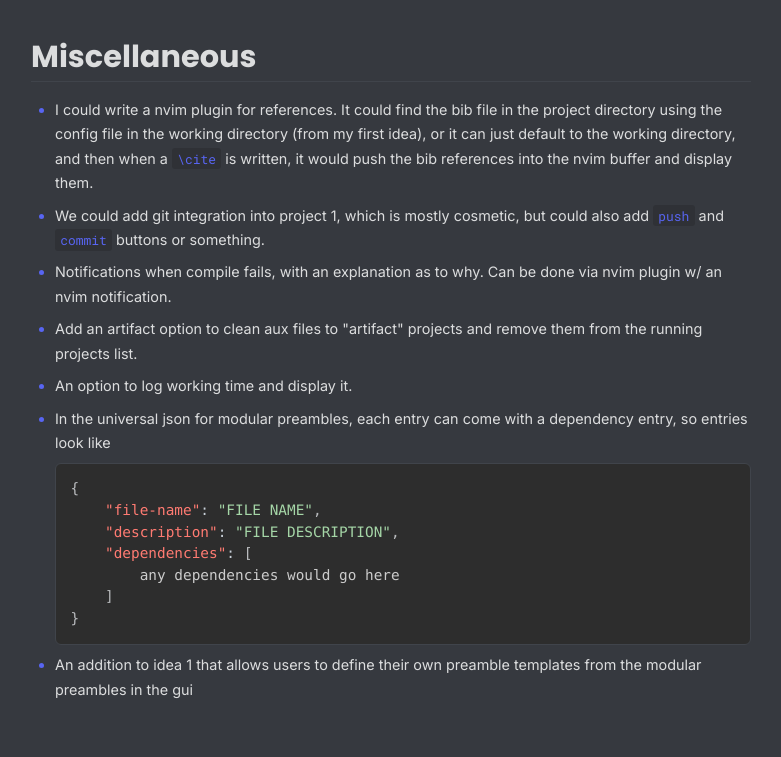
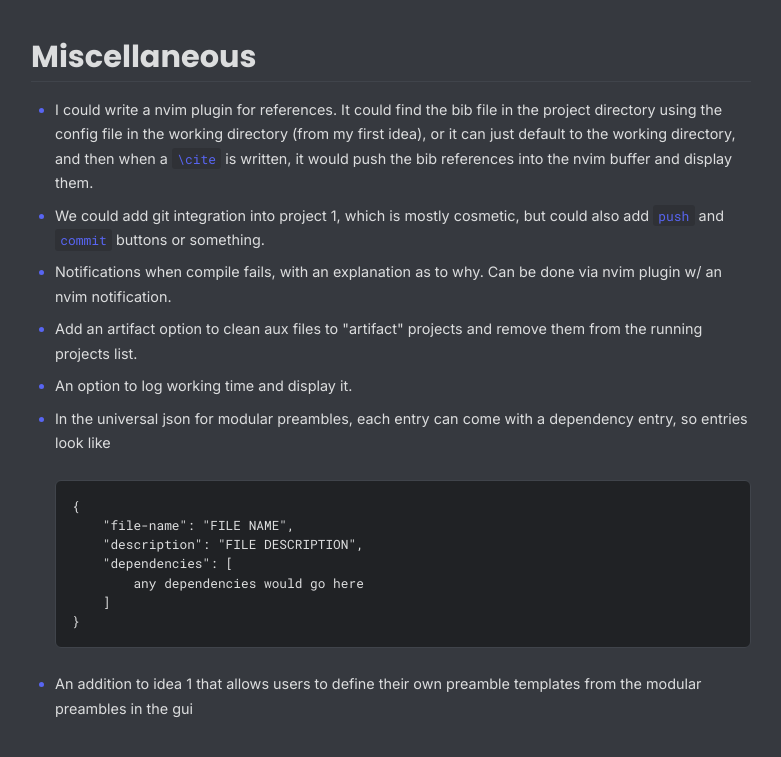
Before and after one commit to TheHolyChickn/theholychickn.github.io, a plain HTML site: page blog/posts/Future-LaTeX-Workflow-Optimization-Ideas.html in a window 1280 px wide. Shown: the part 2292-3049 px from the top of the page, without its empty margins (379-1160 px from the left). Drawn offline with nearby package versions, Linux system fonts and the light colour scheme; a small style sheet from the web is missing.

Commit message:
okn scrfew that

```diff
--- a/blog/posts/Future-LaTeX-Workflow-Optimization-Ideas.html
+++ b/blog/posts/Future-LaTeX-Workflow-Optimization-Ideas.html
@@ -6,7 +6,6 @@
     <link rel="stylesheet" href="/assets/css/theme.css">
     <link rel="stylesheet" href="/assets/css/blog.css">
     <link rel="stylesheet" href="/assets/css/post.css">
-    <link rel="stylesheet" href="https://cdnjs.cloudflare.com/ajax/libs/prism/1.29.0/themes/prism-tomorrow.min.css" integrity="sha512-vsM0s3o9g5ZJXXJHzK/xRZd+pHdsHxpN9K7o40Py8D_SuiL+L9JDTT2rypUoLio7LCoUtUESuXDAKAU3NoL7Uw==" crossorigin="anonymous" referrerpolicy="no-referrer" />
 
     <title>theholychickn-blog-1</title>
 </head>
@@ -136,7 +135,5 @@
 
 <script src="/assets/js/year.js"></script>
 <script src="/assets/js/toc.js"></script>
-<script src="https://cdnjs.cloudflare.com/ajax/libs/prism/1.29.0/components/prism-core.min.js" integrity="sha512-9khQRAUBYEJDCDVP2ywPTqrSGSG6XMAhAM_3tdMdRmg3sQGxsPprPZ4mVcM8hDpnNInkrAnmHMD/49H5vL+Y0Q==" crossorigin="anonymous" referrerpolicy="no-referrer"></script>
-<script src="https://cdnjs.cloudflare.com/ajax/libs/prism/1.29.0/plugins/autoloader/prism-autoloader.min.js" integrity="sha512-SkmBfuA2hqjzEVpmnMt/LINrjM5G8xFDDhr4aMMKpdU/aGuLq6Gk+tWMr4NoHJS1AeoD3L6EuV9dsM9rPj3eDA==" crossorigin="anonymous" referrerpolicy="no-referrer"></script>
 </body>
 </html>
```
